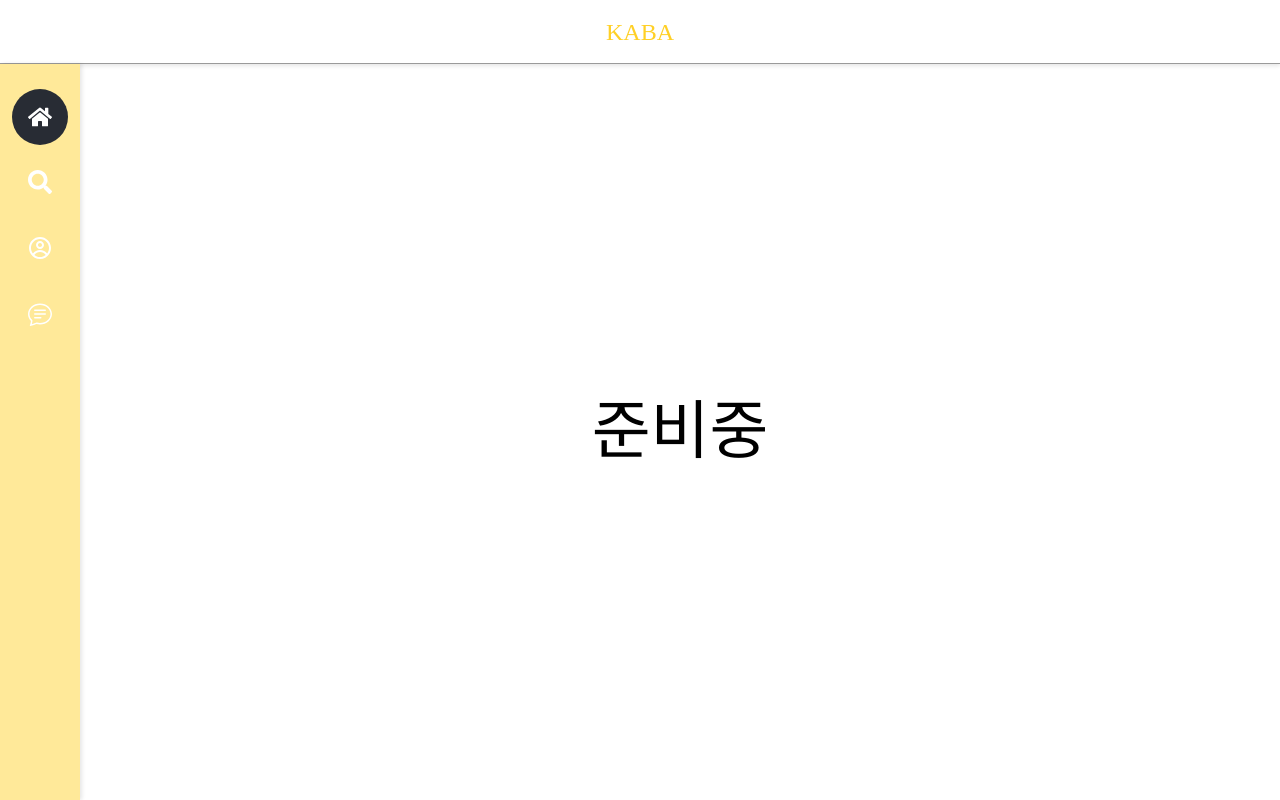
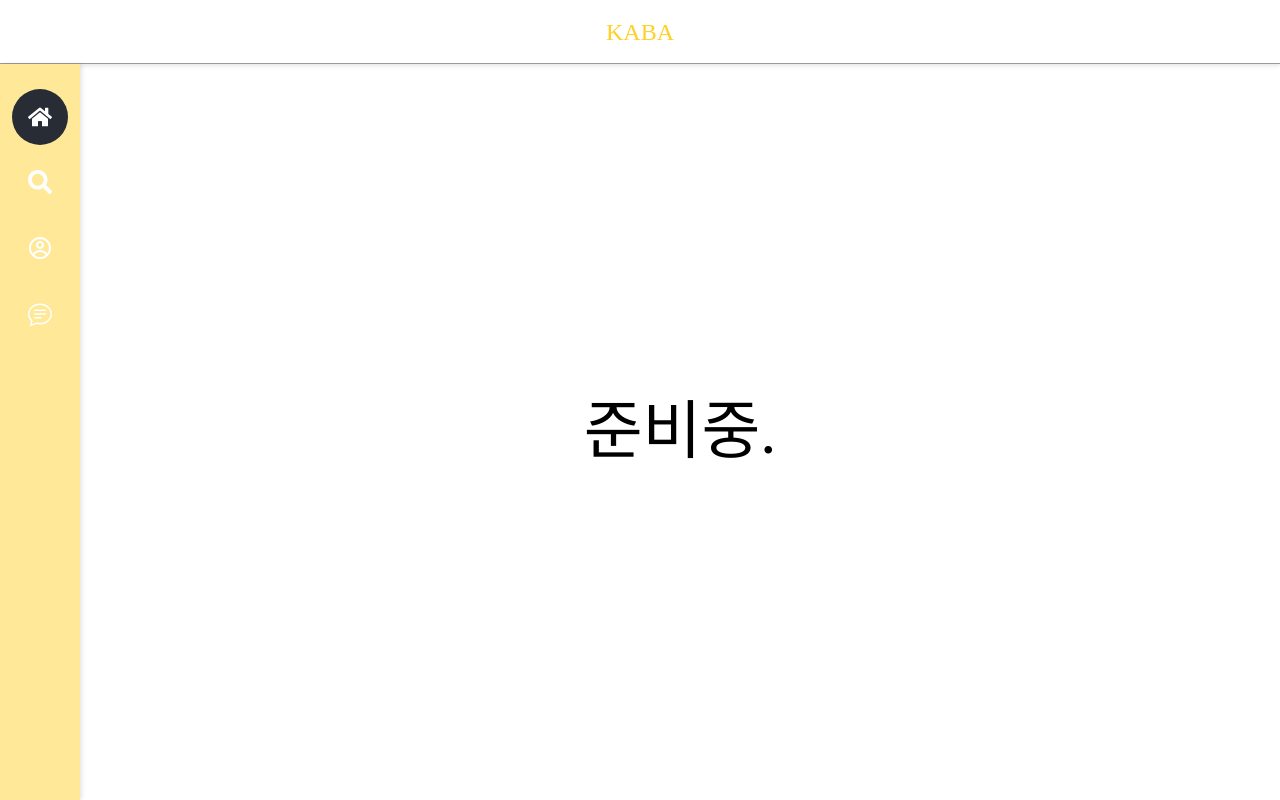
Before and after one commit to jae464/Kaba-frontend, a React (Vite) app: page /connection in a window 1280 px wide. Built offline with nearby package versions, Linux system fonts and the light colour scheme; a web font is replaced by a local one.

Commit message:
[FEAT] push test

```diff
--- a/src/pages/Connection/Connection.tsx
+++ b/src/pages/Connection/Connection.tsx
@@ -11,7 +11,7 @@ const Connection = () => {
     <>
       <Layout>
         <Container>
-          <h1 style={{ margin: 'auto', fontSize: '4rem' }}>준비중</h1>
+          <h1 style={{ margin: 'auto', fontSize: '4rem' }}>준비중.</h1>
         </Container>
       </Layout>
     </>
```
